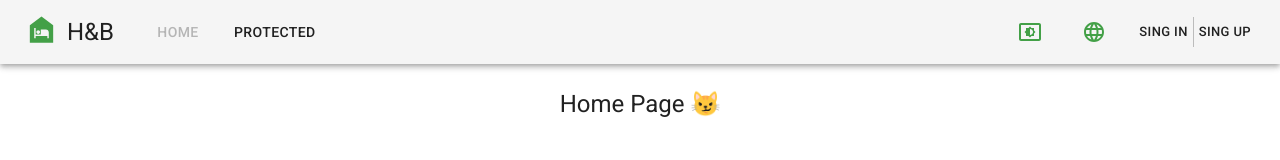
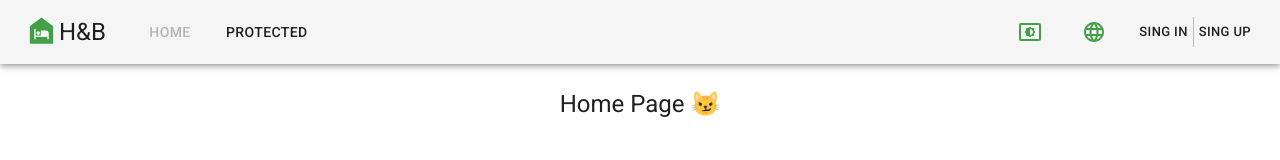
Before and after one commit to Danofu/hotel-reservation-fe, a React (Create React App) app: page / in a window 1280 px wide. Shown: the top 160 px of the page. Built offline with nearby package versions, Linux system fonts and the light colour scheme.

Commit message:
Update logo component

```diff
--- a/src/components/Logo/index.tsx
+++ b/src/components/Logo/index.tsx
@@ -9,9 +9,11 @@ import { Props } from 'components/Logo/types';
 import { pop } from 'utils';
 
 const Logo: FC<Props> = ({ IconProps = {}, TextProps, text = LOGO_TEXT_SHORT, ...props }) => (
-  <Stack alignItems="center" component={Link} direction="row" gap={1} {...props}>
-    <NightShelterIcon sx={{ mt: -0.5, ...pop(IconProps, 'sx') }} {...IconProps} />
-    <Typography {...TextProps}>{text}</Typography>
+  <Stack alignItems="center" component={Link} direction="row" {...props}>
+    <NightShelterIcon sx={{ mb: 0.5, ...pop(IconProps, 'sx') }} {...IconProps} />
+    <Typography component="h1" {...TextProps}>
+      {text}
+    </Typography>
   </Stack>
 );
 
--- a/src/components/Logo/types.ts
+++ b/src/components/Logo/types.ts
@@ -7,6 +7,6 @@ import { LinkProps } from 'components/utils/Link';
 
 export type Props = StackProps<'a', LinkProps> & {
   IconProps?: SvgIconProps;
-  TextProps?: TypographyProps;
+  TextProps?: TypographyProps<'h1'>;
   text?: ReactNode;
 };
```
